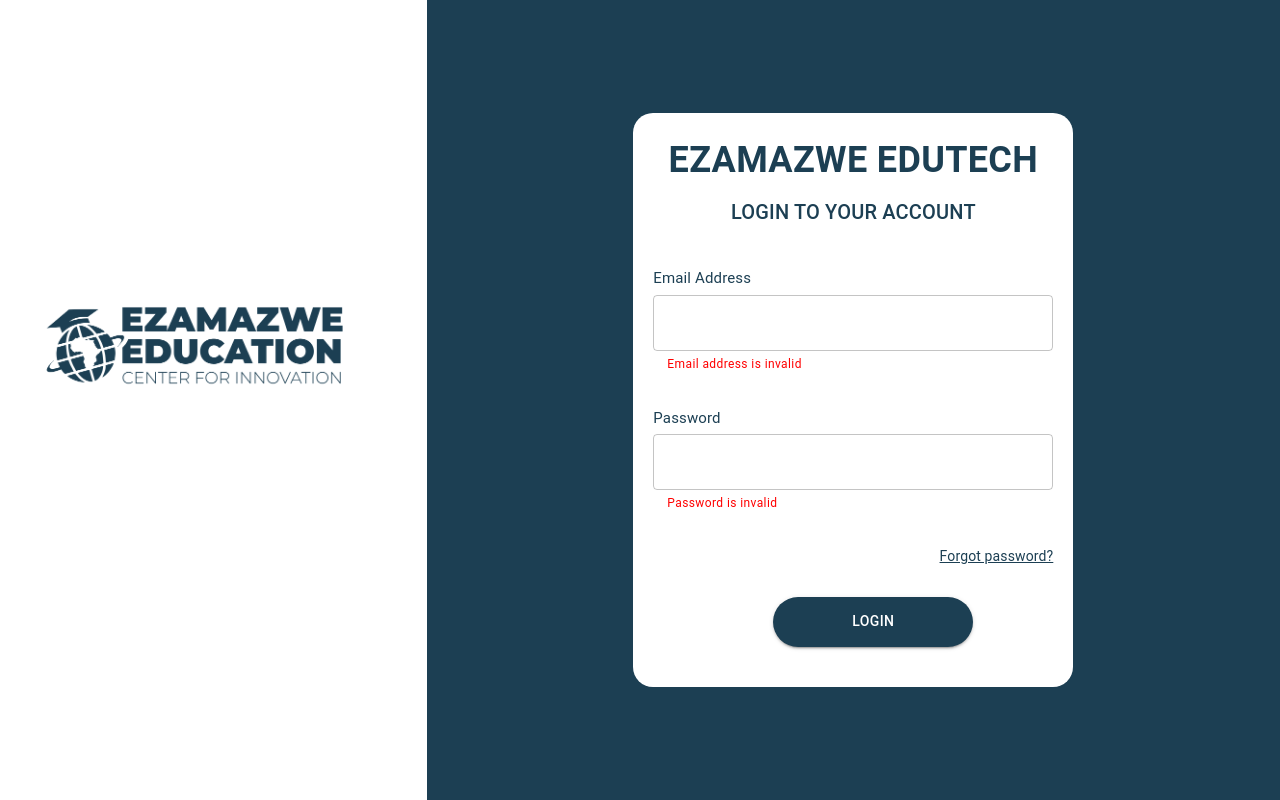
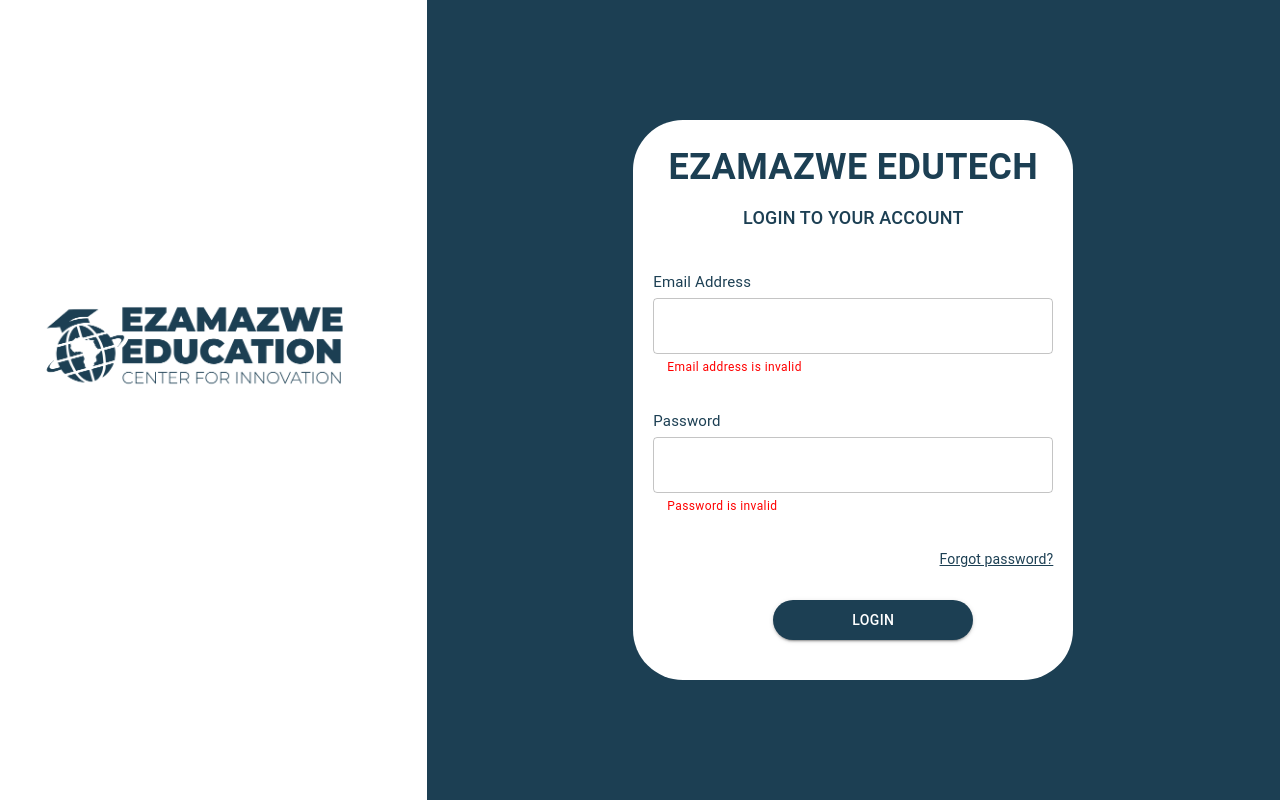
Before and after one commit to Keabetswemabeba/mui-test-update, a React (Create React App) app: page / in a window 1280 px wide. Built offline with nearby package versions, Linux system fonts and the light colour scheme.

Commit message:
update
Signed-off-by: Keabetswemabeba <mabebakeabetswe@gmail.com>

```diff
--- a/src/Components/Login.js
+++ b/src/Components/Login.js
@@ -61,7 +61,7 @@
                 alignItems: "center",
                 alignSelf: "center",
                 padding: "20px 20px",
-                borderRadius: "20px",
+                borderRadius: "50px",
                 width: '50vh'
               }}
             >
@@ -81,7 +81,7 @@
                   marginBottom: "40px",
                   fontWeight: "500",
                   color: "#1C3F53",
-                  fontSize: "20px",
+                  fontSize: "18px",
                   textAlign: "center",
                   textTransform: "uppercase",
                 }}
@@ -166,7 +166,7 @@
                   padding: "15px",
                   color: "white",
                   width: "200px",
-                  height: "50px",
+                  height: "40px",
                   fontSize: "14px",
                   textTransform: "uppercase",
                   alignSelf: "center",
```
